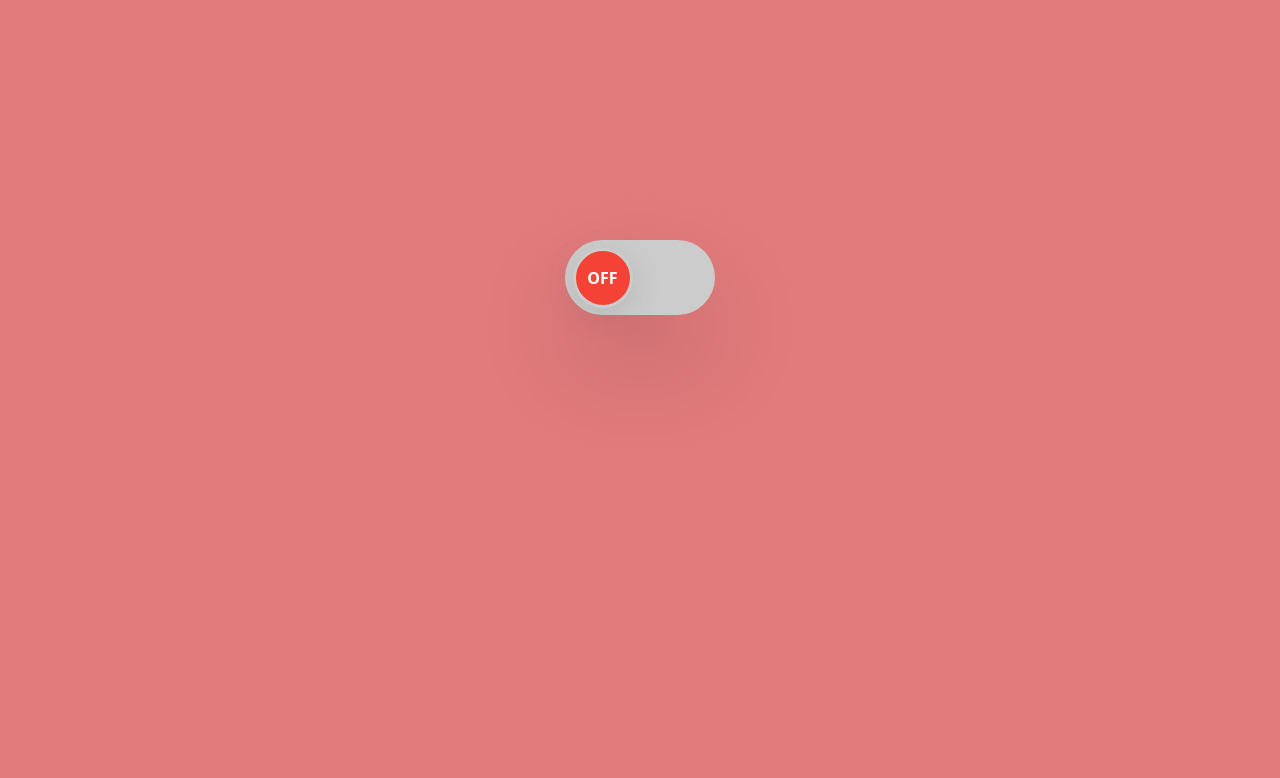
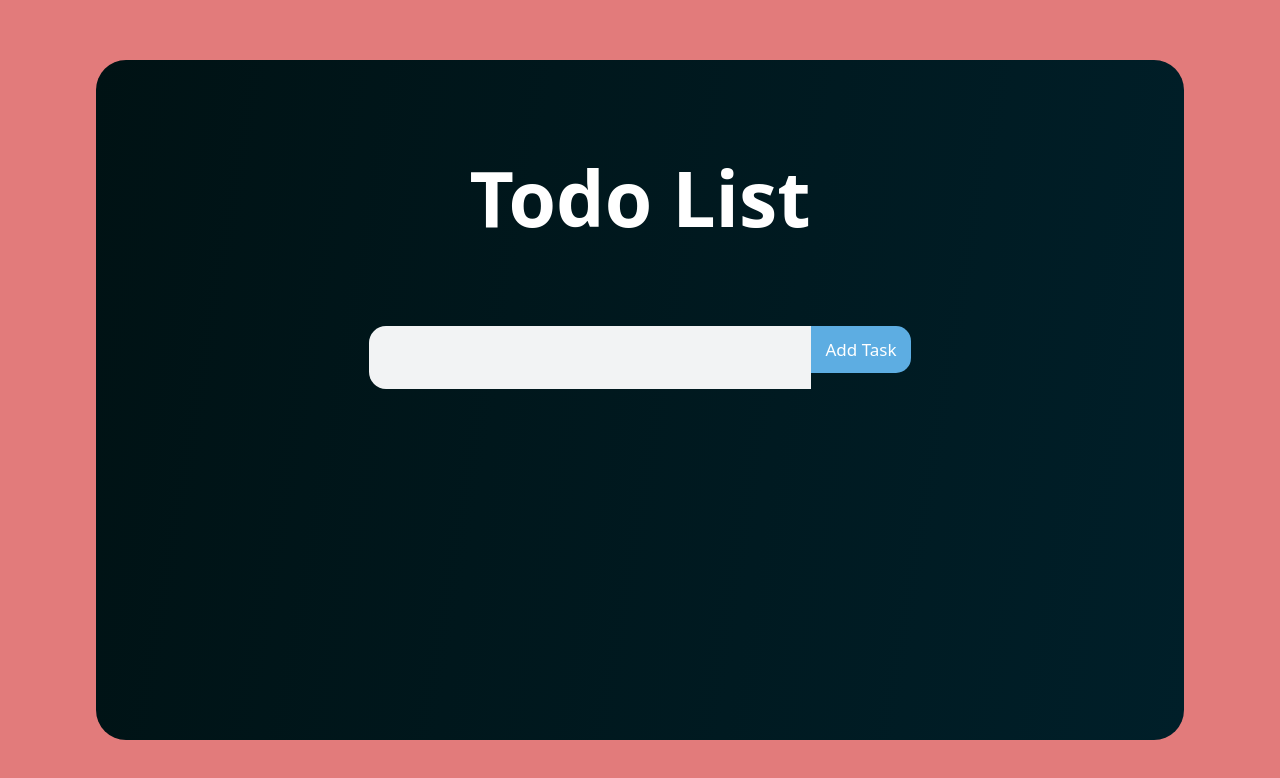
Before and after one commit to tashrifmiyaji/my-react, a React (Vite) app: page / in a window 1280 px wide. Shown: the top 778 px of the page. Built offline with nearby package versions, Linux system fonts and the light colour scheme.

Commit message:
create todo app

```diff
--- a/src/App.jsx
+++ b/src/App.jsx
@@ -1,12 +1,13 @@
 import "./index.css";
 // import { Netflix } from "./components/netflixCard/NetflixCard";
-// import {EventHandling} from "./components/eventHandling/eventHandling"
+// import {EventHandling} from "./components/reactEvent/eventHandling"
 // import { EventProps } from "./components/reactEvent/eventProps";
 // import { State } from "./components/Hook/State";
 // import { Practice1 } from "./components/Derived State/practice/practice1";
 // import { DerivedState } from "./components/Derived State/Derived State";
 //  import { LiftingStateUp } from "./components/Lifting State Up/LiftingStateUp";
- import { ToggleSwitch } from "./components/Projects/Toggle Switch/Toggle Switch";
+//  import { ToggleSwitch } from "./components/Projects/Toggle Switch/Toggle Switch";
+ import { Todo } from "./components/Projects/Todo App/Todo";
 
 function App() {
 	return (
@@ -18,7 +19,8 @@ function App() {
 			{/* <Practice1/> */}
 			{/* <DerivedState/> */}
 			{/* <LiftingStateUp/> */}
-			<ToggleSwitch/>
+			{/* <ToggleSwitch/> */}
+			<Todo/>
 		</>
 	);
 }
--- /dev/null
+++ b/src/components/Projects/Todo App/Todo.css
@@ -0,0 +1,205 @@
+/* section {
+  width: 100%;
+  margin-top: 10rem;
+  display: flex;
+  justify-content: center;
+} */
+
+.main-div {
+  display: flex;
+  height: 100vh;
+  justify-content: center;
+  align-items: center;
+}
+
+.todo-container {
+    align-items: center;
+    display: flex;
+    flex-direction: column;
+    height: 85vh;
+    width: 85vw;
+    padding-top: 3%;
+    background-image: linear-gradient(100deg, #001214, #001f29);
+    color: white;
+    transition: 0.3s linear;
+    overflow: hidden;
+    border-radius: 30px;
+  }
+
+  .header,
+  .form,
+  .datetime {
+    margin: 0 1rem;
+    min-height: 10vh;
+    width: 100%;
+  }
+
+  .header {
+    align-items: center;
+    display: flex;
+    flex-direction: column;
+    justify-content: space-around;
+    font-size: 3rem;
+    min-height: 25vh;
+    width: 100%;
+  }
+
+  section h1 {
+    color: #fff;
+    font-size: 4.8rem;
+    text-align: center;
+  }
+
+  .date-time {
+    font-size: 2.4rem;
+    text-align: center;
+  }
+
+  form {
+    display: flex;
+    font-size: 1.7rem;
+    justify-content: center;
+    margin: 15px 0;
+    padding: 0.8rem;
+    width: 100%;
+  }
+
+  form input {
+    padding: 10px;
+    font-size: 1.8rem;
+    letter-spacing: 0.1rem;
+    border: none;
+    outline: none;
+    /* border-radius: 15; */
+    border-top-left-radius: 17px;
+    border-bottom-left-radius: 17px;
+    max-width: 500px;
+    transition: background-color 200ms ease-in-out;
+    width: 100%;
+    background-color: #f2f3f4;
+    color: black;
+  }
+
+  form input:hover {
+    cursor: text;
+  }
+
+  form input::placeholder {
+    color: white;
+    opacity: 0.7;
+  }
+
+  button {
+    border: none;
+    outline: none;
+    transition: box-shadow 200ms ease, background-color 200ms ease-in-out;
+    background-color: #2c3e50;
+    color: rgb(0, 0, 0);
+  }
+
+  form button:hover {
+    cursor: pointer;
+    background-color: #f1c40f;
+  }
+
+  form button {
+    padding: 10.8px;
+    font-size: 17px;
+    border-top-right-radius: 15px;
+    border-bottom-right-radius: 15px;
+    min-width: 100px;
+    background-color: #5dade2;
+    color: var(--secondary-color);
+  }
+
+  span {
+    margin-right: 3.2rem;
+  }
+
+  .myUnOrdList {
+    display: flex;
+    justify-content: center;
+    align-items: center;
+    max-width: 1200px;
+  }
+
+  .todo-list {
+    min-width: 25%;
+
+    /* To remove the bullets of unordered list */
+    list-style: none;
+  }
+
+  .todo-item {
+    margin: 2.4rem;
+    /*word-wrap: break-word;
+      */ /*flex-wrap: wrap;
+      */
+    font-size: 20px;
+    color: #1c2833;
+    border-radius: 30px;
+    transition: background-color 200ms ease-in-out;
+    background-color: #f2f3f4;
+    min-width: 30rem;
+    max-width: 35rem;
+    padding: 1.6rem 3rem;
+    display: grid;
+    grid-template-columns: 1fr 0.3fr 0.3fr;
+    justify-content: start;
+    gap: 1.6rem;
+    /*align-items: center;
+      */ /*wrapsthelinks*/
+    overflow-wrap: anywhere;
+  }
+
+  li span {
+    max-width: 20rem;
+    padding: .5rem 0;
+    color: #a68947;
+  }
+
+  .check-btn,
+  .delete-btn {
+    font-size: 3rem;
+    cursor: pointer;
+    width: 3rem;
+    height: 3rem;
+    border-radius: 80%;
+    margin: 0 5px;
+    background-color: #fff;
+    color: rgb(0, 0, 0);
+    box-shadow: rgba(149, 157, 165, 0.2) 0px 8px 24px;
+  }
+
+  .check-btn {
+    color: #fff;
+    background-color: #2ecc71;
+  }
+
+  .delete-btn {
+    color: #fff;
+    background-color: #e74c3c;
+  }
+
+  .checkList {
+    text-decoration: line-through;
+  }
+
+  .notCheckList {
+    text-decoration: none;
+  }
+
+  .clear-btn {
+    background-color: #e74c3c;
+    font-size: 1.6rem;
+    padding: 1rem 2.2rem;
+    border-radius: 0.3rem;
+    -webkit-border-radius: 0.3rem;
+    -moz-border-radius: 0.3rem;
+    -ms-border-radius: 0.3rem;
+    -o-border-radius: 0.3rem;
+  }
+
+  .clear-btn:hover {
+    background-color: #8d1407;
+  }
--- /dev/null
+++ b/src/components/Projects/Todo App/Todo.jsx
@@ -0,0 +1,66 @@
+import { useState } from "react";
+import "./Todo.css";
+import { FaCheckCircle } from "react-icons/fa";
+import { MdDelete } from "react-icons/md";
+
+export const Todo = () => {
+    const [inputValue, setInputValue] = useState("")
+    const [todoList, setTodoList] = useState([])
+
+    const handleInput = (event) => {
+        setInputValue(event)
+    }
+
+    const handleOnSubmit = (event) => {
+        event.preventDefault();
+
+        if (!inputValue) return
+
+        if (todoList.includes(inputValue)) {
+            setInputValue("");
+            return
+        }
+
+        setTodoList((prevTask)=> [...prevTask, inputValue])
+        setInputValue("")
+    }
+
+    return(
+        <>
+        <div className="main-div">
+        <section className="todo-container">
+            <header className="header">
+                <h1>Todo List</h1>
+            </header>
+             <section className="form">
+            <form onSubmit={handleOnSubmit}>
+                <div>
+                    <input type="text" name="" id="" autoComplete="off" onChange={(event) => handleInput(event.target.value)} value={inputValue}/>
+                </div>
+                <div>
+                    <button type="submit" >Add Task</button>
+                </div>
+            </form>
+        </section>
+        <section className="myUnOrdList">
+            <ul>
+                {
+                    todoList.map((currentTodo, index)=>{
+                        return(
+                            <>
+                            <li key={index} className="todo-item">
+                            <span>{currentTodo}</span>
+                            <button className="check-btn"><FaCheckCircle /></button>
+                            <button className="delete-btn"><MdDelete /></button>
+                            </li>
+                            </>
+                        )
+                    })
+                }
+            </ul>
+        </section>
+        </section>
+        </div>
+        </>
+    )
+}
```
Also changed, not shown: src/components/Projects/Todo App/Help.jsx (added).
